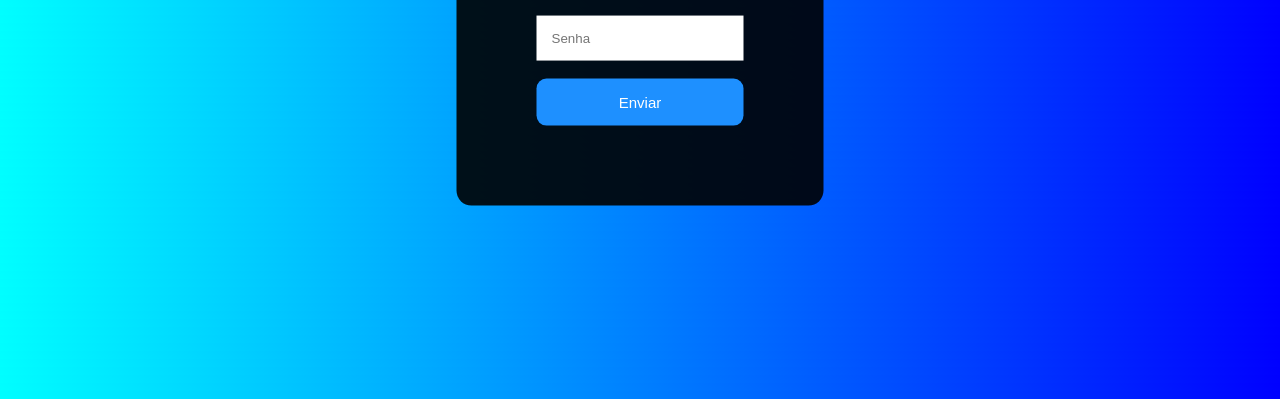
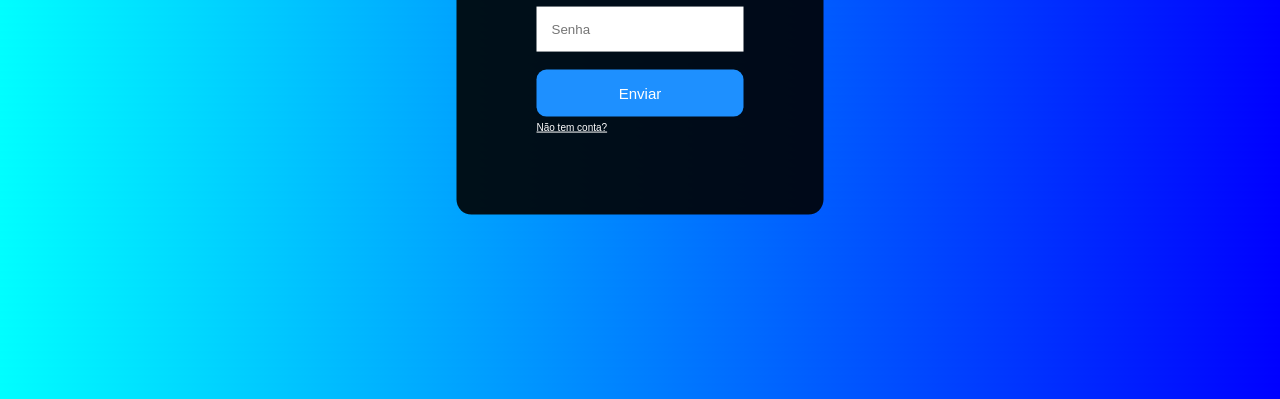
Before and after one commit to CarvalhoAdryan/api-de-cadastro-front, a plain HTML site: page login.html in a window 1280 px wide. Shown: the part 401-800 px from the top of the page. Drawn offline with Linux system fonts and the light colour scheme.

Commit message:
Conectando templates html

```diff
--- a/login.html
+++ b/login.html
@@ -37,6 +37,10 @@
         button:hover{
             background-color: aqua;
         }
+        a{
+            color: white;
+            font-size: 10px;
+        }
     </style>
 </head>
 <body>
@@ -47,6 +51,8 @@
         <input type="password" placeholder="Senha">
         <br><br>
         <button type="submit">Enviar</button>
+        <br>
+        <a href="register.html">Não tem conta?</a>
     </div>
 </body>
 </html>
```
Also changed, not shown: register.html (+6 -0 lines).
